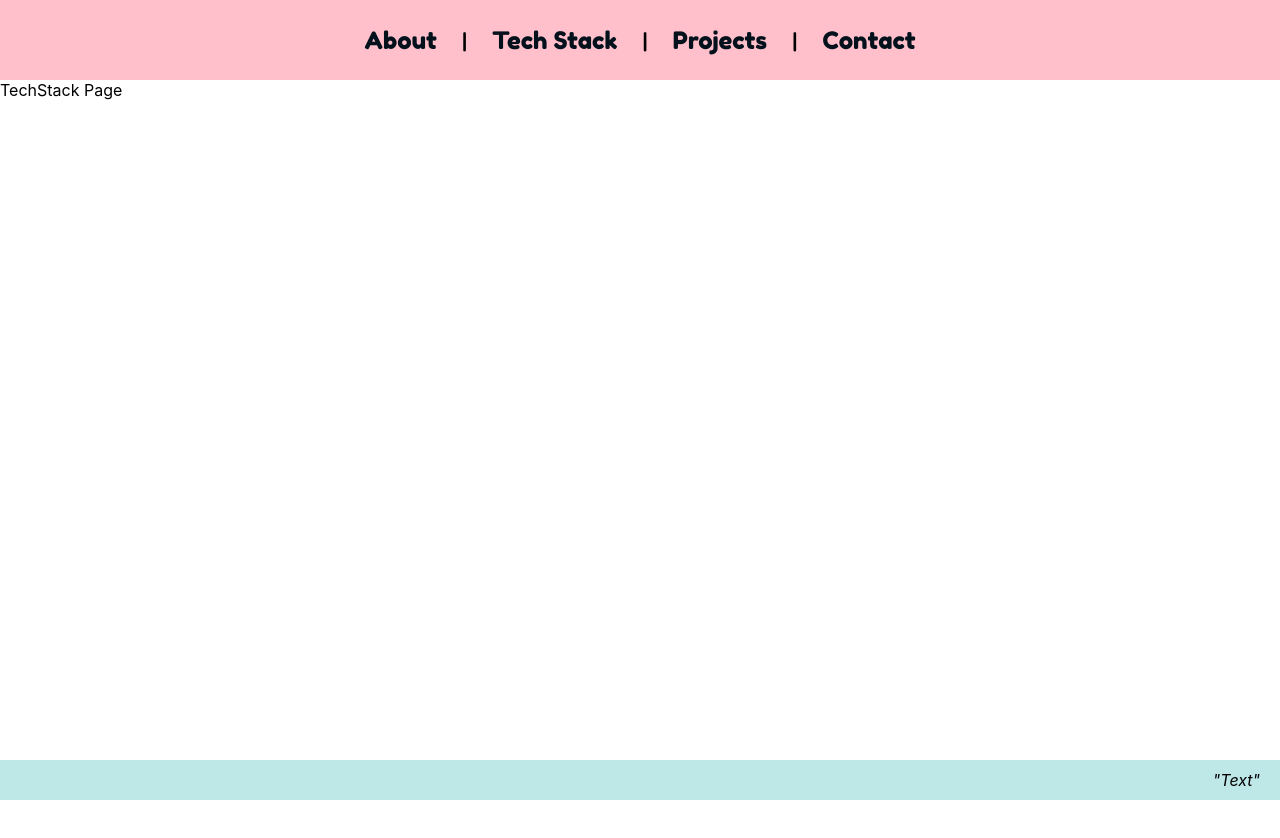
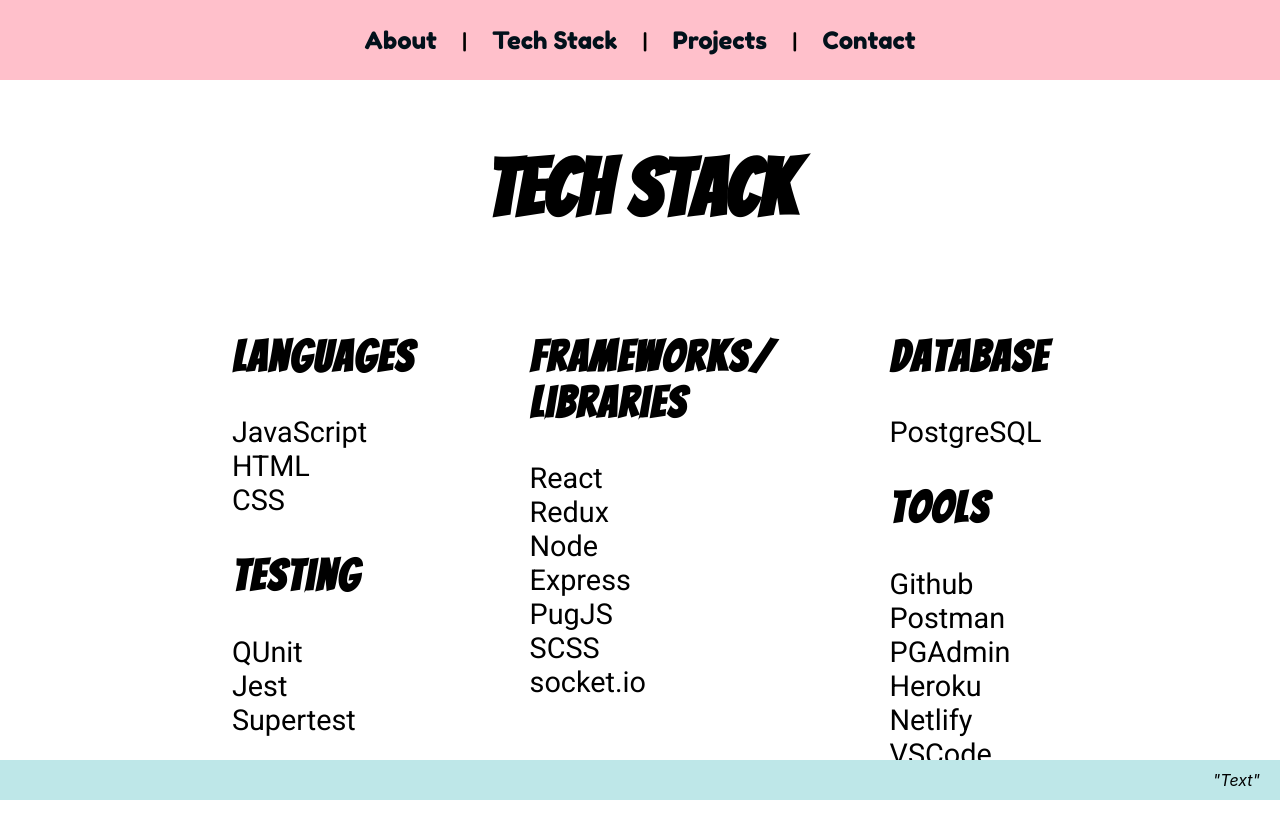
Before and after one commit to katiepdx/portfolio, a React (Create React App) app: page /tech-stack in a window 1280 px wide. Shown: the top 838 px of the page. Before the commit the page ends 800 px from the top, so only its background shows below. Built offline with nearby package versions, Linux system fonts and the light colour scheme.

Commit message:
add tech stack page content and styles

```diff
--- a/src/pages/TechStack.jsx
+++ b/src/pages/TechStack.jsx
@@ -1,9 +1,72 @@
 import React from 'react'
+import './TechStack.scss'
 
 export const TechStack = () => {
   return (
-    <div>
-      TechStack Page
-    </div>
+    <section className='tech-stack-container'>
+      <h1>Tech Stack</h1>
+
+      <section className='tech-stack'>
+        <div>
+          {/* LANGUAGES */}
+          <section>
+            <h2>Languages</h2>
+            <li>
+              <ul>JavaScript</ul>
+              <ul>HTML</ul>
+              <ul>CSS</ul>
+            </li>
+          </section>
+
+          {/* TESTING */}
+          <section>
+            <h2>Testing</h2>
+            <li>
+              <ul>QUnit</ul>
+              <ul>Jest</ul>
+              <ul>Supertest</ul>
+            </li>
+          </section>
+        </div>
+
+        {/* FRAMEWORKS/LIBRARIES */}
+        <section>
+          <h2>Frameworks/<br></br>Libraries</h2>
+          <li>
+            <ul>React</ul>
+            <ul>Redux</ul>
+            <ul>Node</ul>
+            <ul>Express</ul>
+            <ul>PugJS</ul>
+            <ul>SCSS</ul>
+            <ul>socket.io</ul>
+          </li>
+        </section>
+
+        <div>
+          {/* DATABASE */}
+          <section>
+            <h2>Database</h2>
+            <li>
+              <ul>PostgreSQL</ul>
+            </li>
+          </section>
+
+          {/* TOOLS */}
+          <section>
+            <h2>Tools</h2>
+            <li>
+              <ul>Github</ul>
+              <ul>Postman</ul>
+              <ul>PGAdmin</ul>
+              <ul>Heroku</ul>
+              <ul>Netlify</ul>
+              <ul>VSCode</ul>
+            </li>
+          </section>
+        </div>
+
+      </section>
+    </section>
   )
 }
--- /dev/null
+++ b/src/pages/TechStack.scss
@@ -0,0 +1,29 @@
+@import url('https://fonts.googleapis.com/css2?family=Bangers&display=swap');
+@import url('https://fonts.googleapis.com/css2?family=Roboto&display=swap');
+
+.tech-stack-container {
+  display: grid;
+  justify-content: center;
+  align-items: center;
+}
+
+.tech-stack {
+  display: flex;
+  flex-wrap: wrap;
+
+  h2 {
+    font-family: 'Bangers', cursive;
+    letter-spacing: 2px;
+  }
+
+  li, ul {
+    list-style: none;
+    margin: 0;
+    padding: 0;
+    font-family: 'Roboto', sans-serif;
+  }
+
+  section {
+    margin: 0 2em;
+  }
+}
```
